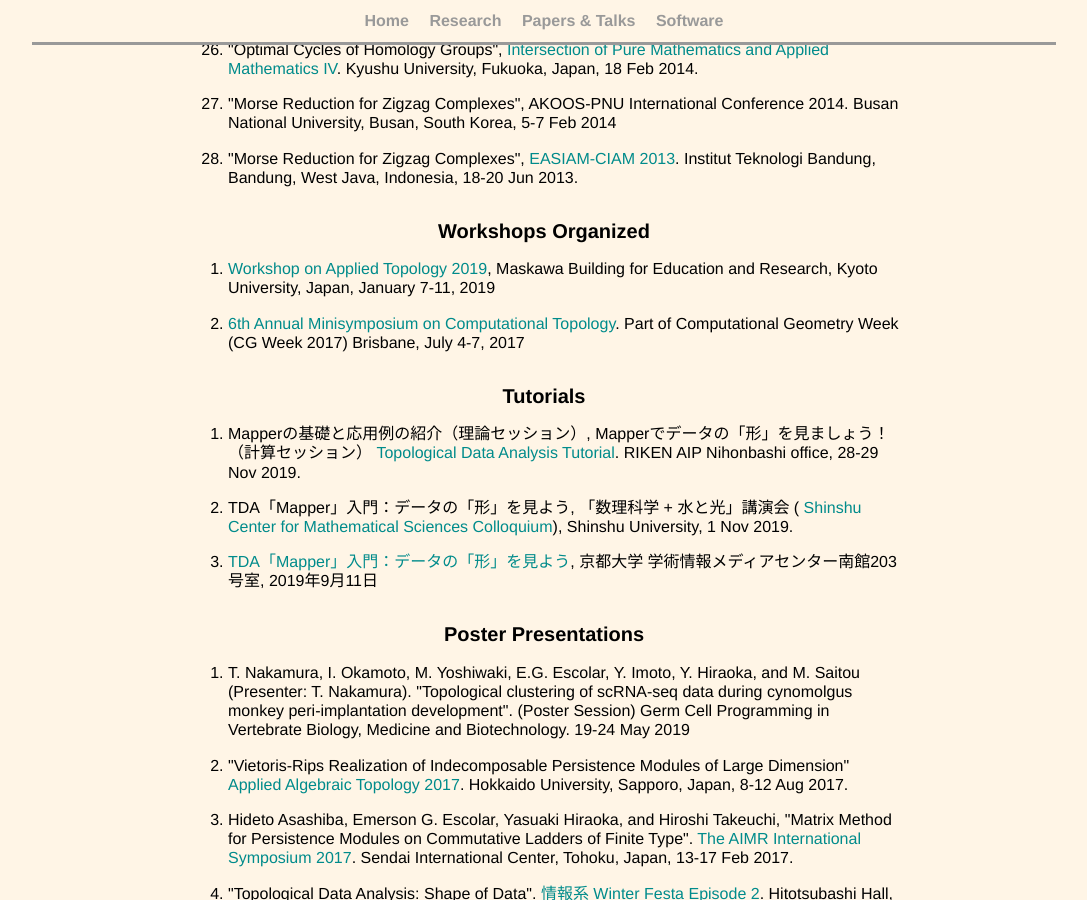
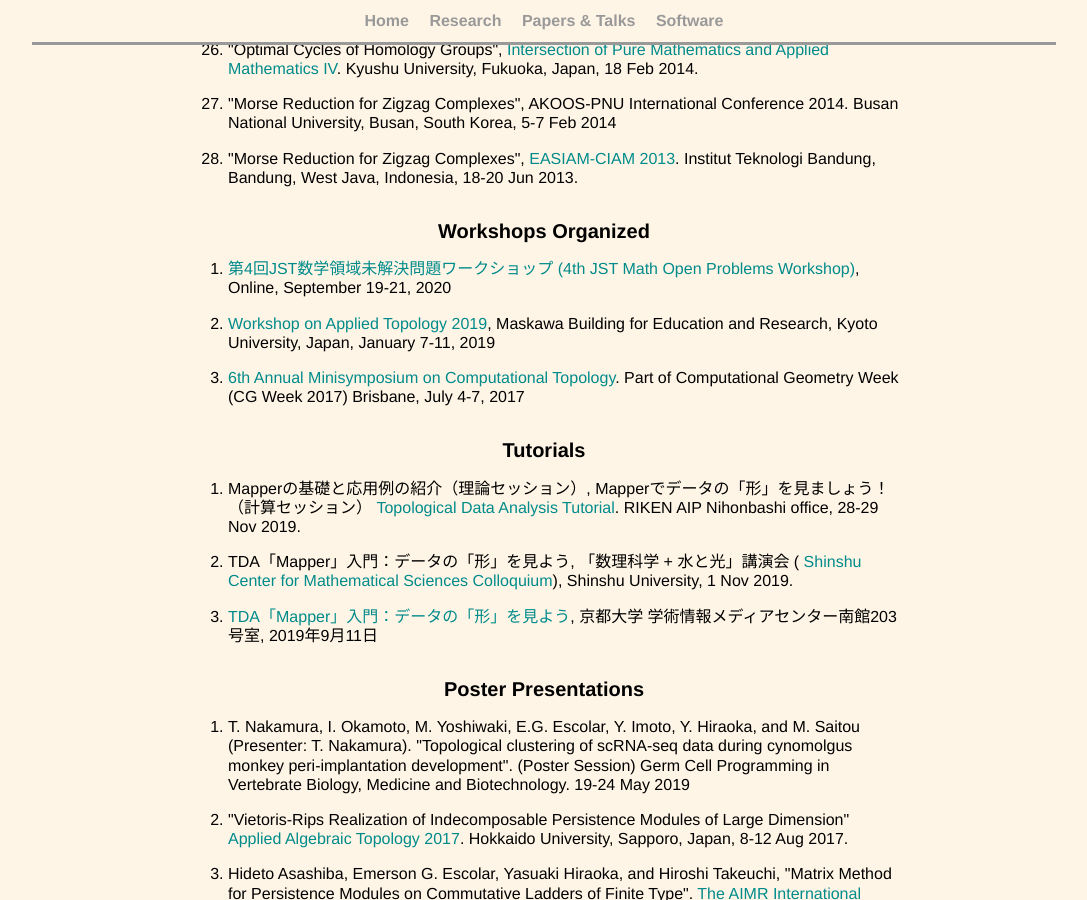
Before and after one commit to emerson-escolar/emerson-escolar.github.io, a Jekyll site: the page built from research_lists.html, in a window 1280 px wide and 900 px high, scrolled down 3059 px. Shown: the whole window, without its empty margins (96-1183 px from the left). Built offline with Jekyll 4.4.1, drawn with Linux system fonts in a browser that asks for light colours.

Commit message:
add open problems

```diff
--- a/research_lists.html
+++ b/research_lists.html
@@ -420,6 +420,13 @@
 	<h2> Workshops Organized </h2>
 	<ol class="wordbox paperlist">
     <li>
+      <a target="_blank" href="https://sites.google.com/view/jstmath-openproblem2020">
+        第4回JST数学領域未解決問題ワークショップ
+        (4th JST Math Open Problems Workshop)</a>,
+      Online, September 19-21, 2020
+		</li>
+
+    <li>
       <a target="_blank" href="http://math.kyokyo-u.ac.jp/~yokoyama/WAT2019.html">
         Workshop on Applied Topology 2019</a>,
       Maskawa Building for Education and Research,
```
